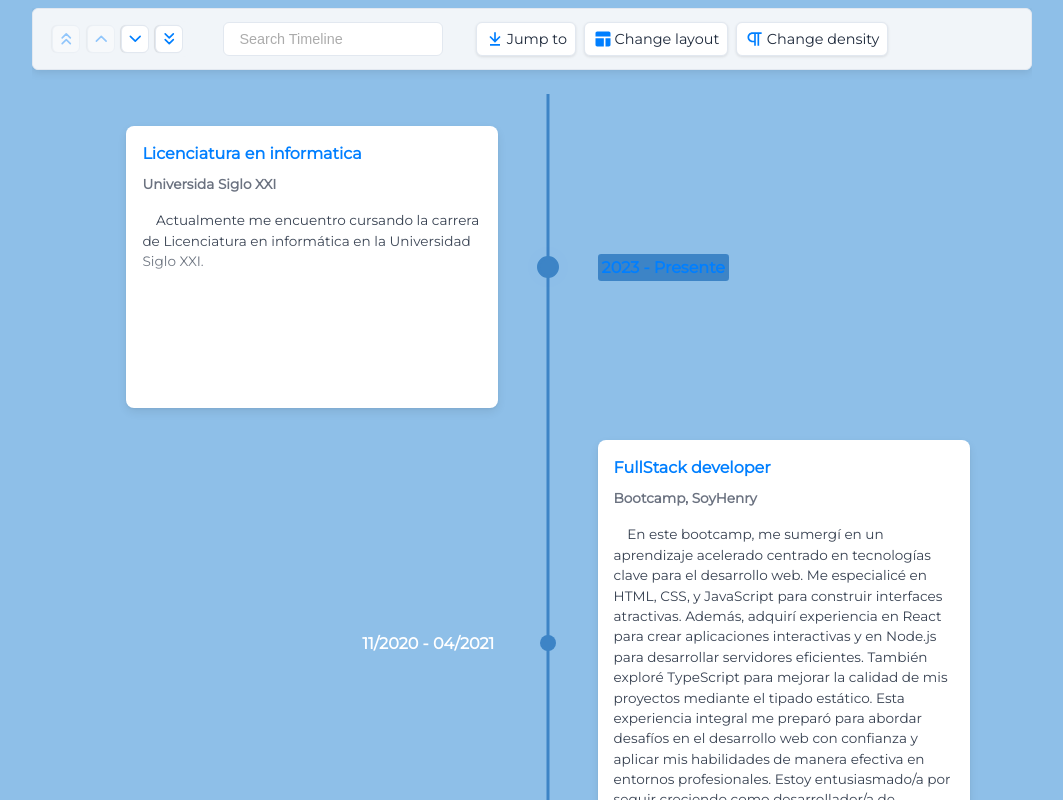
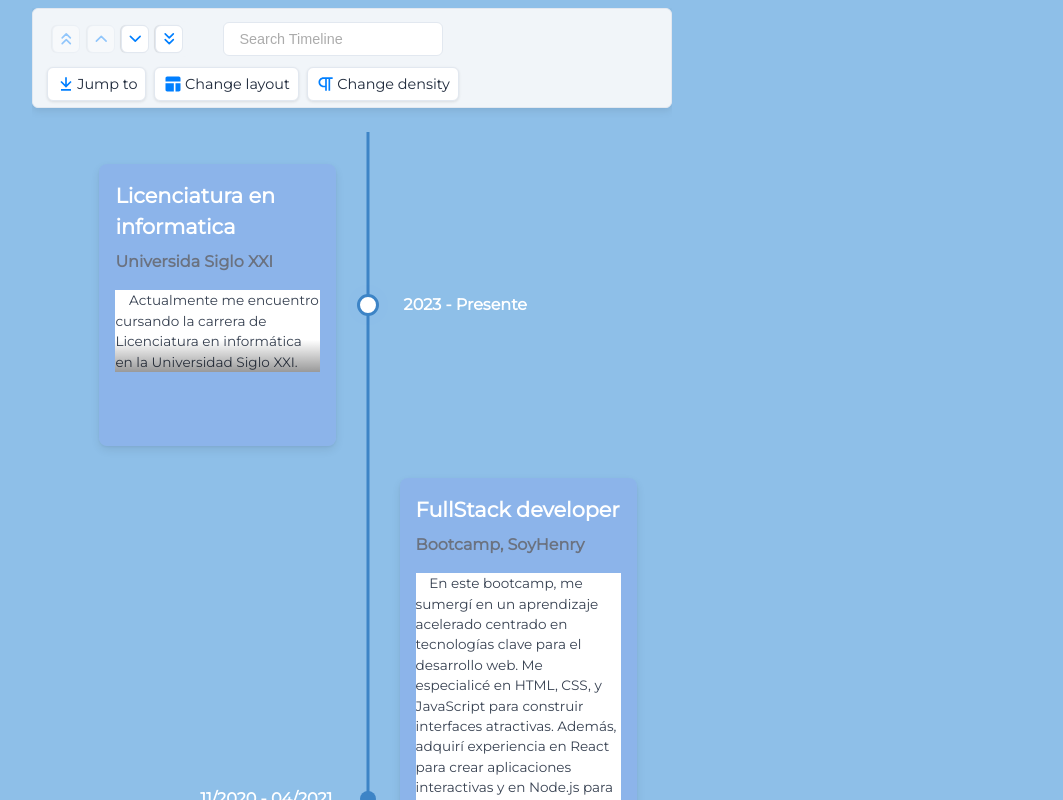
Before and after one commit to Juanse1998/Portfolio, a React (Create React App) app: page / in a window 1280 px wide. Shown: the part 1360-2160 px from the top of the page, without its empty margins (108-1171 px from the left). Built offline with nearby package versions, Linux system fonts and the light colour scheme.

Commit message:
update styles in education component

```diff
--- a/src/Components/EducationTwo/EducationTwo.css
+++ b/src/Components/EducationTwo/EducationTwo.css
@@ -6,7 +6,28 @@
   justify-content: center;
 }
 
-.eITYbJ {
+.my-card-title {
+  color: #ffffff !important;
+  font-size: 1.3rem !important;
+}
+
+.card-text {
+  font-size: 1.02rem !important;
+}
+
+.my-title {
+  background: none !important;
+  color: #ffffff !important;
+}
+
+.TriangleIconWrapper-sc-d7qjm1-11 {
+  display: none !important;
+}
+
+.TimelineContentDetails-sc-d7qjm1-5 {
+  font-size: 1.10rem !important;
+}
+/* .eITYbJ {
   background-color: rgba(118, 84, 255, 0.09) !important;
   border-radius: 25px !important;
 }
@@ -41,7 +62,7 @@
 
 .jaQaOm {
   font-size: 1.02rem !important;
-}
+} */
 
 
 @media only screen and (max-width: 708px) {
--- a/src/Components/EducationTwo/EducationTwo.jsx
+++ b/src/Components/EducationTwo/EducationTwo.jsx
@@ -48,28 +48,38 @@ function EducationTwo(props) {
           <div style={{ width }} className="section-content-container">
             <Container>
               <Chrono
-                hideControls
                 allowDynamicUpdate
                 useReadMore={false}
                 items={data.education}
                 cardHeight={250}
                 mode={mode}
+                className="my-timeline"
                 theme={{
                   primary: '#3D84C6',
-                  secondary: '#3D84C6',
+                  secondary: 'white',
                   cardForeColor: 'black',
-                  titleColor: 'white'
+                  titleColor: 'white',
+                  cardBgColor: 'rgba(118, 84, 255, 0.09)',
+                  titleColor: 'white',
+                  titleColorActive: 'red',
+                }}
+                fontSizes={{
+                  cardSubtitle: '1rem',
+                  cardDescription: '1rem',
+                  cardText: '1.02rem',
+                  cardTitle: '1.3rem',
+                  title: '1rem',
+                }}
+                classNames={{
+                  card: 'my-card',
+                  cardMedia: 'my-card-media',
+                  cardSubTitle: 'my-card-subtitle',
+                  cardText: 'my-card-text',
+                  cardTitle: 'my-card-title',
+                  controls: 'my-controls',
+                  title: 'my-title',
                 }}
               >
-                <div className="chrono-icons">
-                  {data.education.map((education) => (education.icon ? (
-                    <img
-                      key={education.icon.src}
-                      src={education.icon.src}
-                      alt={education.icon.alt}
-                    />
-                  ) : null))}
-                </div>
               </Chrono>
             </Container>
           </div>
```
